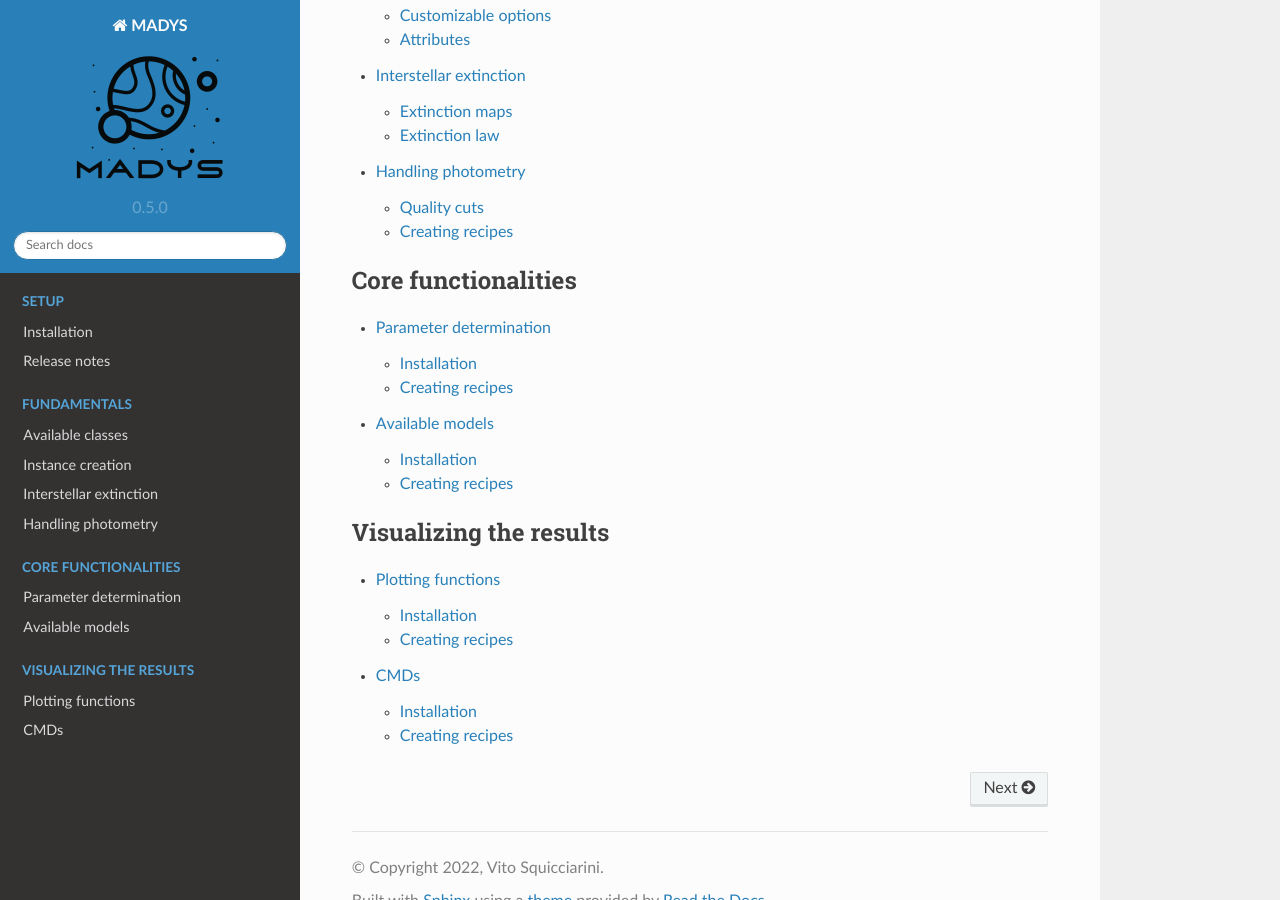
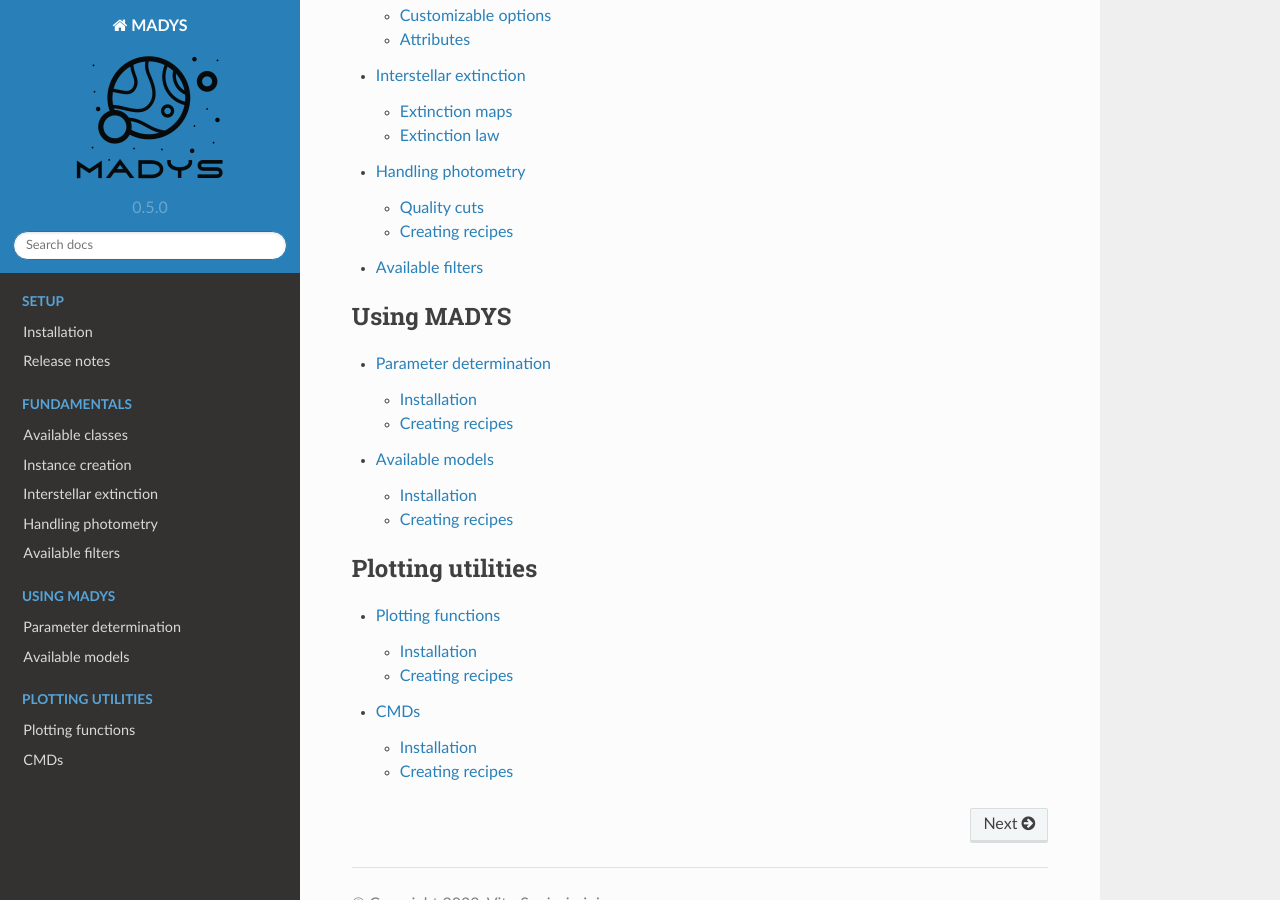
Before and after one commit to vsquicciarini/madys, a Sphinx documentation site: the page built from docs/source/index.rst, in a window 1280 px wide and 900 px high, scrolled down 1837 px. Built offline with Sphinx 7.4.7 and the Read the Docs theme 2.0.0, drawn with Linux system fonts in a browser that asks for light colours.

Commit message:
Update index.rst

```diff
--- a/docs/source/index.rst
+++ b/docs/source/index.rst
@@ -56,17 +56,18 @@ Contents
    instance_creation
    extinction_model
    photometric_quality
+   available_filters
 
 .. toctree::
    :maxdepth: 2
-   :caption: Core functionalities
+   :caption: Using MADYS
 
    computation_run
    available_models
 
 .. toctree::
    :maxdepth: 2
-   :caption: Visualizing the results
+   :caption: Plotting utilities
 
    plotting_functions
    cmds
```
